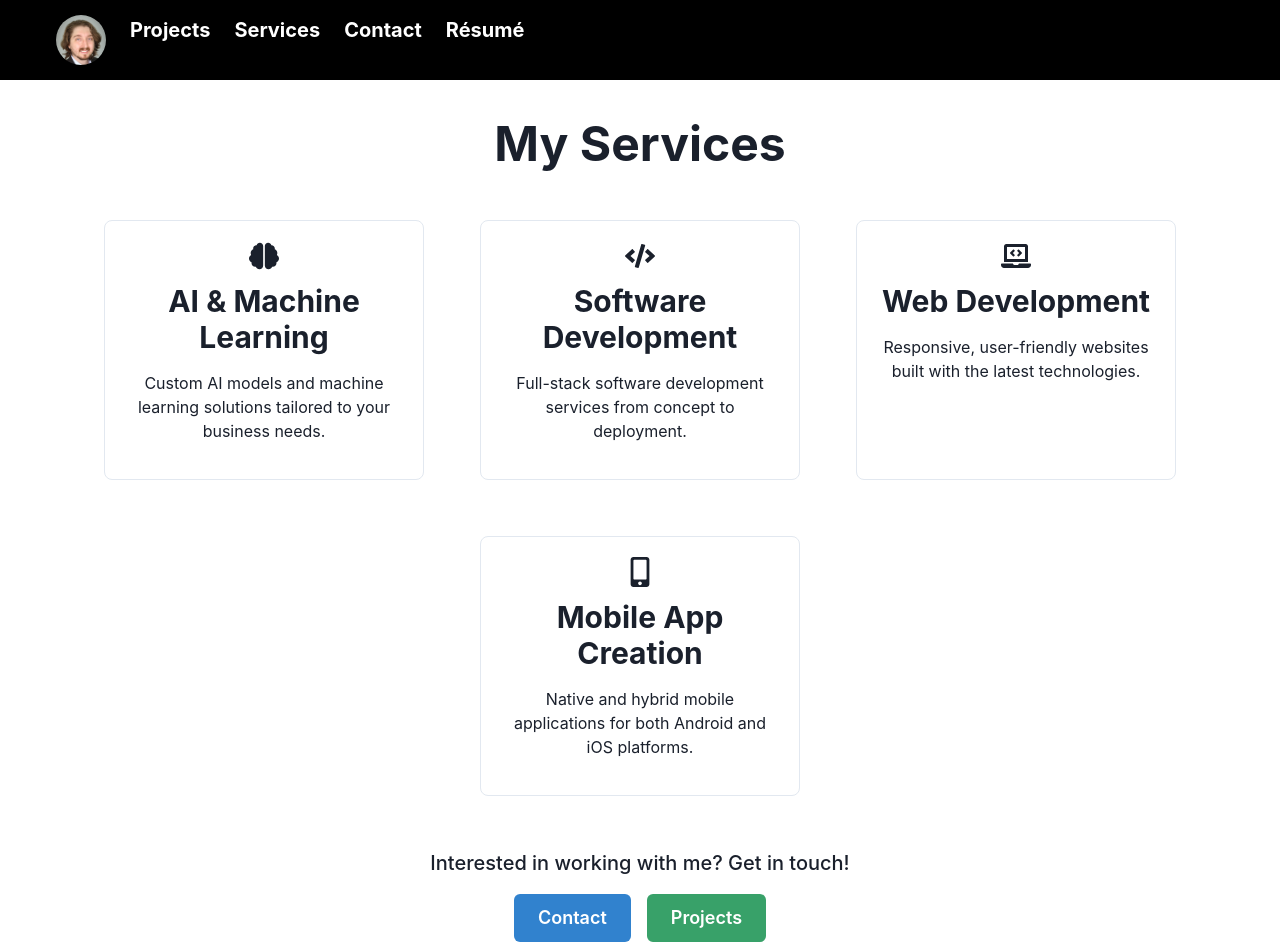
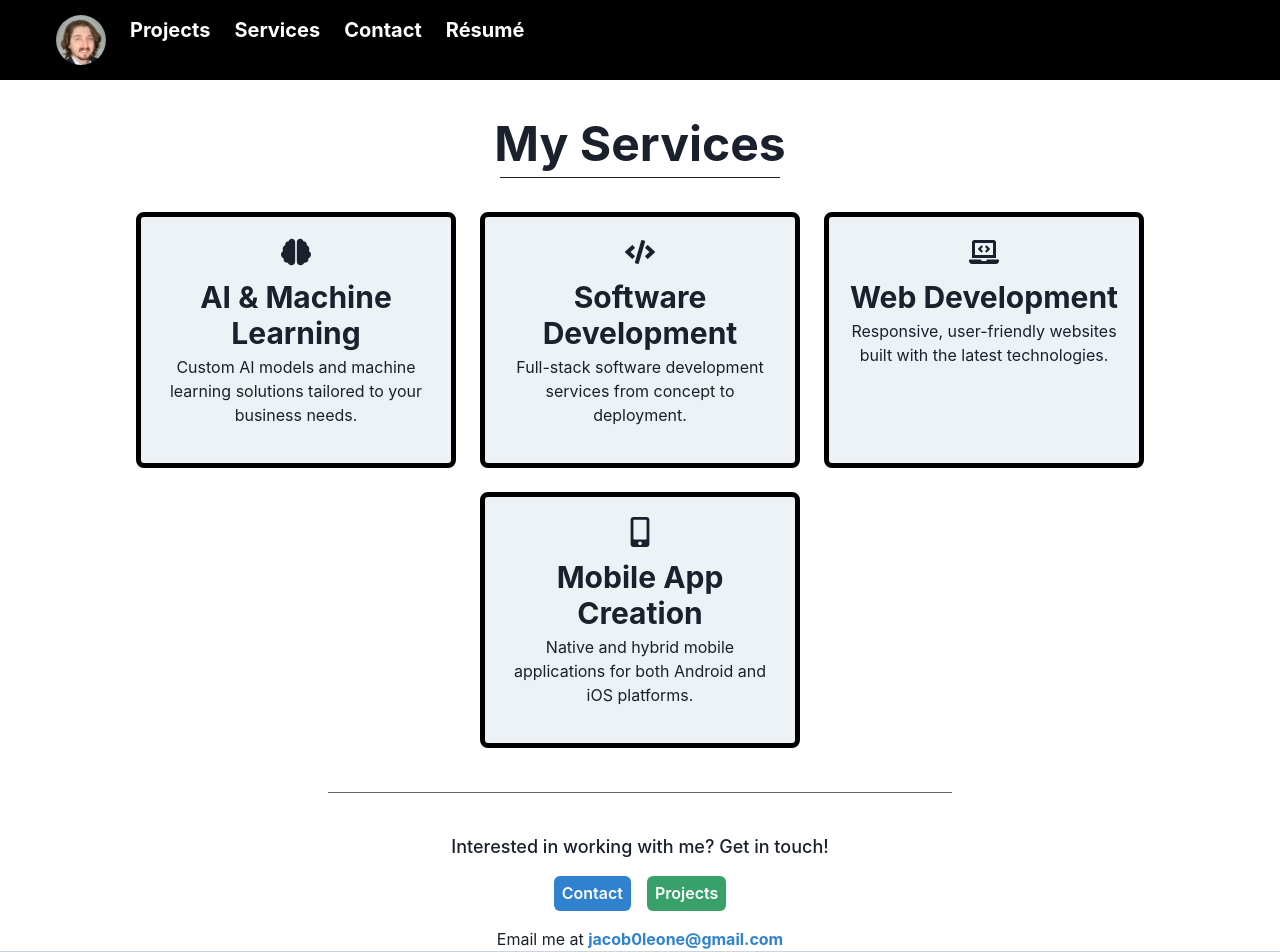
Before and after one commit to jacklion710/jacobleone-tech-portfolio, a Next.js app: page /Services in a window 1280 px wide. Shown: the top 952 px of the page. Built offline with nearby package versions, Linux system fonts and the light colour scheme.

Commit message:
Improved optics

```diff
--- a/pages/Services.tsx
+++ b/pages/Services.tsx
@@ -5,11 +5,10 @@ import {
     Text,
     Button,
     VStack,
-    List,
-    ListItem,
     Link,
     Container,
-    ChakraProvider
+    ChakraProvider,
+    Divider
   } from "@chakra-ui/react";
   import { FaLaptopCode, FaMobileAlt, FaBrain, FaCode } from "react-icons/fa";
   import Navbar from "../components/Navbar";
@@ -45,19 +44,36 @@ import {
                 <Navbar />
 
                 <Container maxW="container.xl" flexGrow={1}>
-                    <Heading as="h1" size="2xl" mb={10} mt={10} textAlign="center">
+                    <Heading
+                        as="h1"
+                        size="2xl"
+                        mb={10}
+                        mt={10}
+                        textAlign="center"
+                        position="relative"
+                        _after={{
+                            content: '""',
+                            display: 'block',
+                            position: 'absolute',
+                            bottom: '-10px',
+                            left: '50%',
+                            transform: 'translateX(-50%)',
+                            width: '280px',
+                            borderBottom: `1px solid currentColor`,
+                        }}
+                    >
                         My Services
                     </Heading>
 
-                    <Flex wrap="wrap" justifyContent="center" gap={8}>
+                    <Flex wrap="wrap" justifyContent="center" gap={4}>
                         {services.map((service, index) => (
-                            <Box key={index} borderWidth="1px" borderRadius="lg" overflow="hidden" w="xs" p={5} m={3}>
+                            <Box key={index} borderWidth="5px" borderRadius="lg" overflow="hidden" w="xs" p={5} m={1} bg="gray.100" borderColor="black">
                                 <Flex justifyContent="center">
                                     <Box fontSize="3xl" mb={3}>
                                         {service.icon}
                                     </Box>
                                 </Flex>
-                                <Heading as="h2" size="lg" mb={4} textAlign="center">
+                                <Heading as="h2" size="lg" mb={1} textAlign="center">
                                     {service.title}
                                 </Heading>
                                 <Text mb={4} textAlign="center">{service.description}</Text>
@@ -65,19 +81,21 @@ import {
                         ))}
                     </Flex>
 
+                    <Divider my={10} w="50%" borderColor="black" mx="auto" />
+
                     <VStack mt={10} spacing={4} alignItems="center">
-                        <Text fontSize="xl" textAlign="center" fontWeight="medium">
+                        <Text fontSize="lg" textAlign="center" fontWeight="medium">
                             Interested in working with me? Get in touch!
                         </Text>
                         <Flex>
-                            <Button colorScheme="blue" size="lg" as={Link} href="/contact" mr={4}>
+                            <Button colorScheme="blue" size="med" as={Link} href="/Contact" mr={4} padding={2}>
                                 Contact
                             </Button>
-                            <Button colorScheme="green" size="lg" as={Link} href="/pages/projects">
+                            <Button colorScheme="green" size="med" as={Link} href="/Projects" padding={2}>
                                 Projects
                             </Button>
                         </Flex>
-                        <Text fontSize="lg">
+                        <Text fontSize="med">
                             Email me at <Link href="mailto:jacob0leone@gmail.com" color="blue.500" fontWeight="bold">jacob0leone@gmail.com</Link>
                         </Text>
                     </VStack>
```
